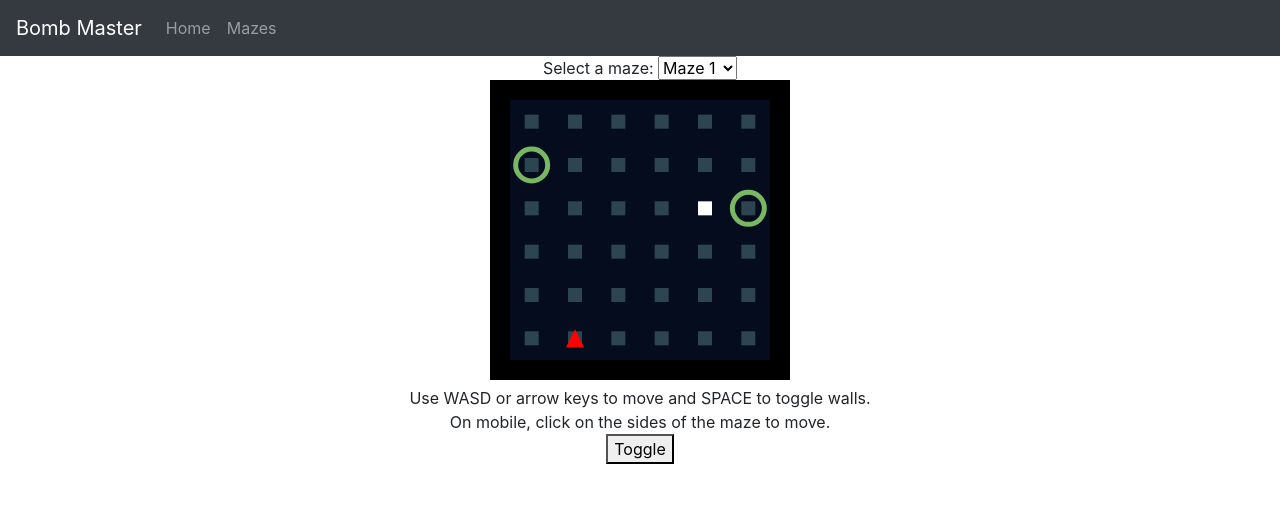
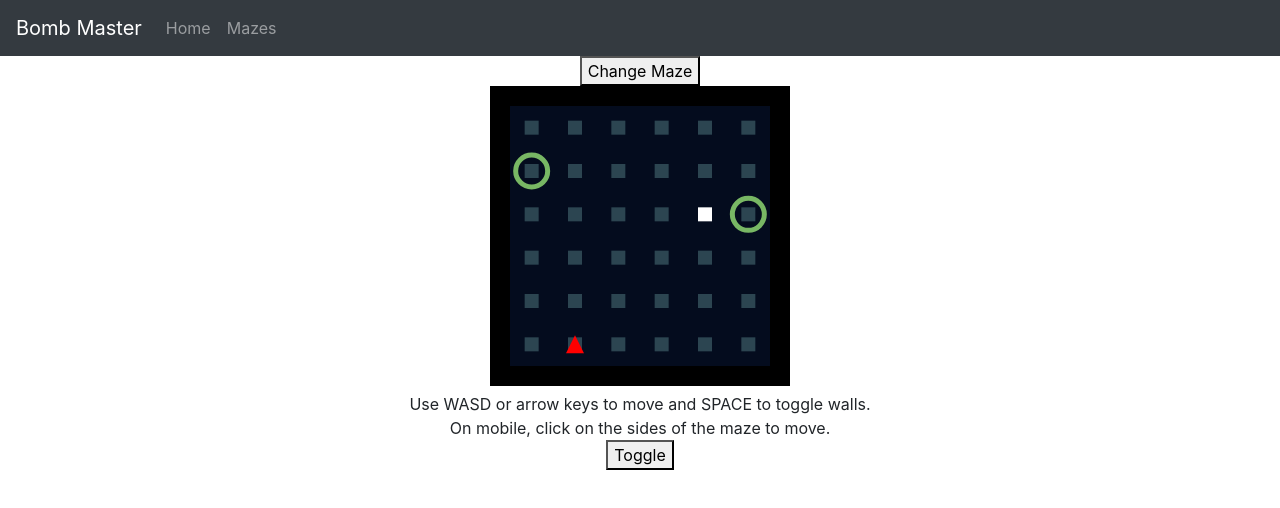
Before and after one commit to rcpooley/BombMaster, a React (Vite) app: page /mazes in a window 1280 px wide. Shown: the top 508 px of the page. Built offline with nearby package versions, Linux system fonts and the light colour scheme.

Commit message:
Better UI for selecting maze

```diff
--- a/src/components/mazes.jsx
+++ b/src/components/mazes.jsx
@@ -86,7 +86,9 @@ class Mazes extends React.Component {
         for (let i = 0; i < mazeSize; i++) {
             for (let j = 0; j < mazeSize; j++) {
                 ctx.fillStyle =
-                    i === loc.x && j === loc.y ? 'white' : '#2C4551';
+                    loc != null && i === loc.x && j === loc.y
+                        ? 'white'
+                        : '#2C4551';
                 ctx.fillRect(
                     pos(i) - gridSize / 2,
                     pos(j) - gridSize / 2,
@@ -106,6 +108,7 @@ class Mazes extends React.Component {
         });
 
         // draw goal
+        if (goal != null) {
             ctx.beginPath();
             const g = { x: pos(goal.x), y: pos(goal.y) };
             ctx.moveTo(g.x - triangleSize / 2, g.y + triangleSize / 2);
@@ -114,6 +117,7 @@ class Mazes extends React.Component {
             ctx.closePath();
             ctx.fillStyle = 'red';
             ctx.fill();
+        }
 
         // draw walls
         const cpos = x => (x * innerSize) / mazeSize;
@@ -147,7 +151,8 @@ class Mazes extends React.Component {
             pos: Mazes.randomPoint(),
             goal: Mazes.randomGoal(MAZES[currentMaze]),
             displayWalls: false,
-            badWalls: []
+            badWalls: [],
+            selectingMaze: false
         };
 
         this.onKeyPress = this.onKeyPress.bind(this);
@@ -171,6 +176,10 @@ class Mazes extends React.Component {
     }
 
     onKeyPress(e) {
+        if (this.state.selectingMaze) {
+            return;
+        }
+
         const k = e.key.toLowerCase();
 
         if (k === ' ') {
@@ -196,6 +205,15 @@ class Mazes extends React.Component {
 
     onMouseDown(e) {
         const c = document.getElementById('mazeCanvas');
+
+        if (this.state.selectingMaze) {
+            const third = c.width / 3;
+            const x = parseInt(e.offsetX / third);
+            const y = parseInt(e.offsetY / third);
+            this.selectMaze(y * 3 + x);
+            return;
+        }
+
         const x = e.offsetX - c.width / 2;
         const y = e.offsetY - c.height / 2;
         let xc = 0,
@@ -266,8 +284,9 @@ class Mazes extends React.Component {
     }
 
     selectMaze(currentMaze) {
+        currentMaze = Mazes.bound(currentMaze, 0, 8);
         this.update(({ pos }) => {
-            const update = { currentMaze };
+            const update = { currentMaze, selectingMaze: false, badWalls: [] };
             const maze = this.getMaze(currentMaze);
             while (
                 !update.goal ||
@@ -282,7 +301,29 @@ class Mazes extends React.Component {
     drawMaze() {
         const c = document.getElementById('mazeCanvas');
         const ctx = c.getContext('2d');
-        const { pos, goal, displayWalls, badWalls } = this.state;
+        const { pos, goal, displayWalls, badWalls, selectingMaze } = this.state;
+
+        if (selectingMaze) {
+            const fakeCanvas = document.createElement('canvas');
+            fakeCanvas.width = c.width;
+            fakeCanvas.height = c.height;
+            const fakeCtx = fakeCanvas.getContext('2d');
+            const size = c.width / 3;
+            for (let i = 0; i < MAZES.length; i++) {
+                const x = i % 3;
+                const y = parseInt(i / 3);
+                Mazes.renderMaze(
+                    fakeCtx,
+                    fakeCanvas.width,
+                    MAZES[i],
+                    null,
+                    null,
+                    false,
+                    []
+                );
+                ctx.drawImage(fakeCanvas, x * size, y * size, size, size);
+            }
+        } else {
             Mazes.renderMaze(
                 ctx,
                 c.width,
@@ -293,22 +334,21 @@ class Mazes extends React.Component {
                 badWalls
             );
         }
+    }
 
     render() {
         return (
             <div>
                 <div className="text-center">
-                    Select a maze:{' '}
-                    <select
-                        value={this.state.currentMaze}
-                        onChange={e => this.selectMaze(e.target.value)}
+                    <button
+                        onClick={() =>
+                            this.update({
+                                selectingMaze: !this.state.selectingMaze
+                            })
+                        }
                     >
-                        {MAZES.map((m, idx) => (
-                            <option key={idx} value={idx}>
-                                Maze {idx + 1}
-                            </option>
-                        ))}
-                    </select>
+                        Change Maze
+                    </button>
                 </div>
                 <div className="text-center">
                     <canvas id="mazeCanvas" width={300} height={300}></canvas>
```
Lines whose indentation alone changed are shown as unchanged.
